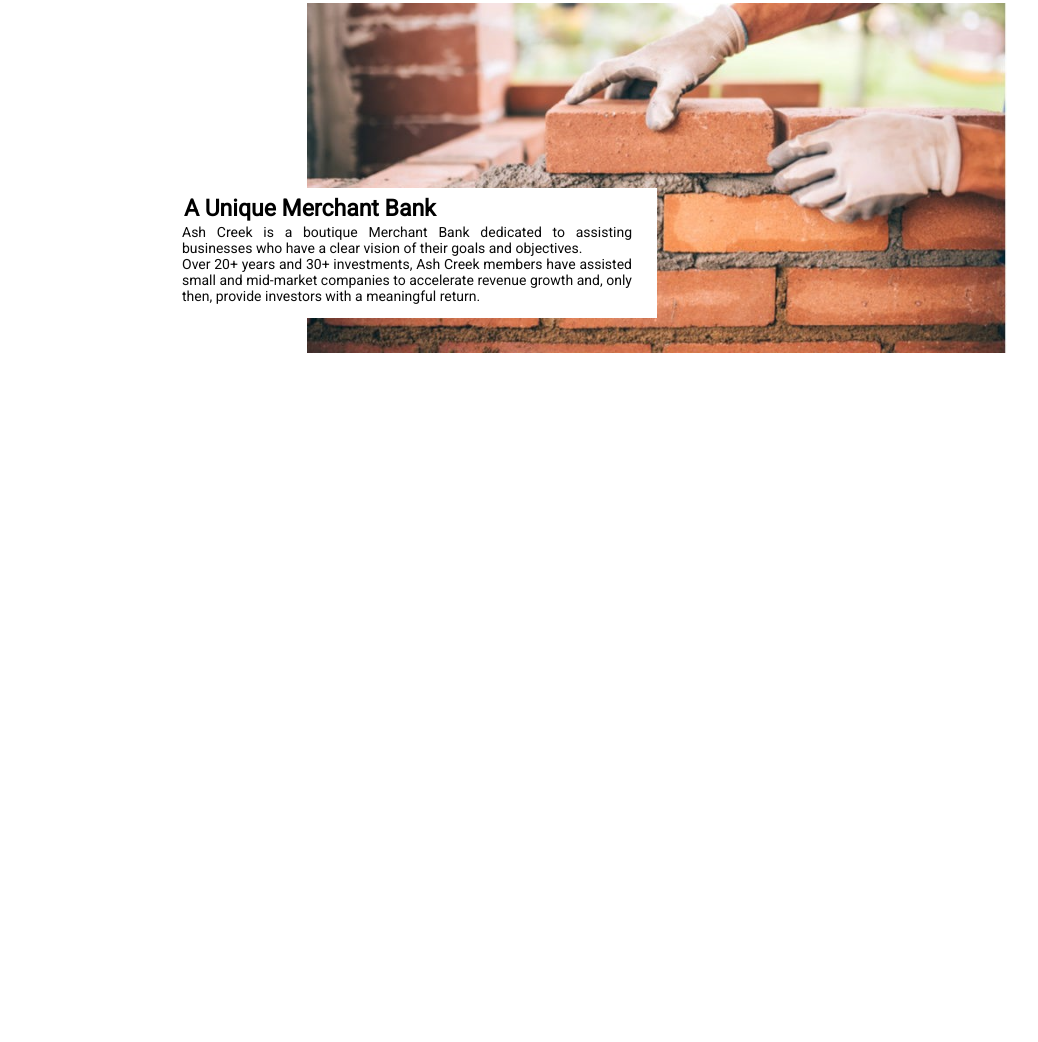
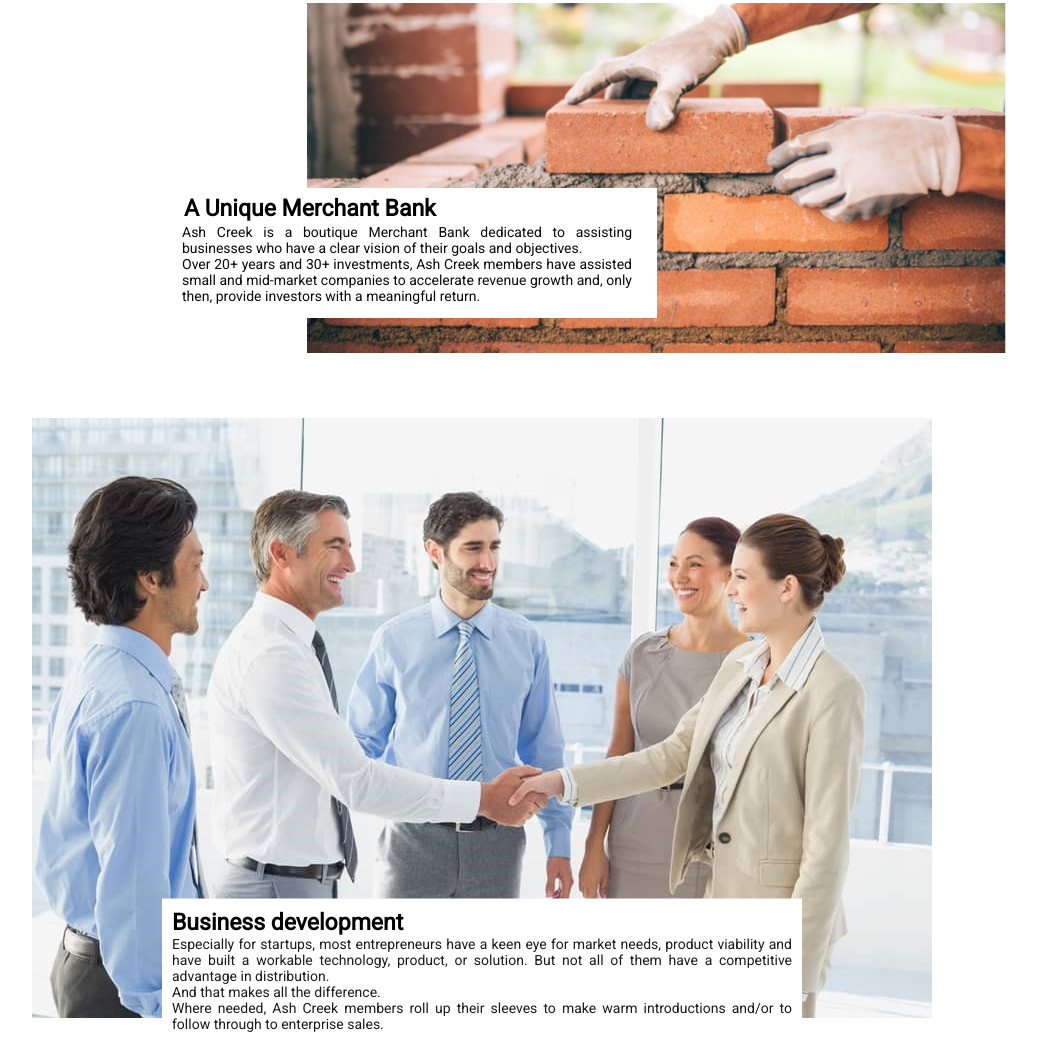
Before and after one commit to Lubwama-Emmanuel/ash_creek_advisors, a plain HTML site: page index.html in a window 1280 px wide. Shown: the part 666-1708 px from the top of the page, without its empty margins (158-1196 px from the left). Before the commit the page ends 1069 px from the top, so only its background shows below. Drawn offline with Linux system fonts and the light colour scheme.

Commit message:
second section

```diff
--- a/index.html
+++ b/index.html
@@ -35,5 +35,19 @@
       </div>
       <img src="Images/sample.jpg" alt="Your Image" class="image">
   </section>
+  <div class="image-container">
+    <img src="Images/second.jpg" alt="Your Image">
+    <div class="text-container2">
+      <h3>Business development </h3>
+      <p>
+        Especially for startups, most entrepreneurs have a keen eye for market needs,
+         product viability and have built a workable technology, product, or solution.
+         But not all of them have a competitive advantage in distribution. <br>
+        And that makes all the difference. <br>
+        Where needed, Ash Creek members roll up their sleeves to make warm introductions and/or to follow
+        through to enterprise sales.
+        </p>
+    </div>
+  </div>
   </body>
 </html>
--- a/style.css
+++ b/style.css
@@ -123,3 +123,38 @@ h3{
     width: 700px; /* Adjust the desired width */
     height: 350px;
   }
+
+/* second section */
+.image-container {
+    position: relative;
+    display: flex;
+    justify-content: center;
+    align-items: center;
+    padding: 15px 50px;
+  }
+
+  .text-container2 {
+    position: absolute;
+    top: 90%;
+    left: 50%;
+    transform: translate(-50%, -50%);
+    background-color: white;
+    padding: 10px;
+  }
+
+  .text-container2 p {
+    margin: 0;
+    color: #1a1a1a;
+    font-size: 14px;
+    font-weight: 400;
+    text-align: justify;
+  }
+  .text-container2 h3{
+    margin: 0;
+    color: #000;
+    font-size: 23px;
+    font-weight: 600;
+    text-align: justify;
+  }
+
+  /* third section */
```
Also changed, not shown: Images/second.jpg (added).
